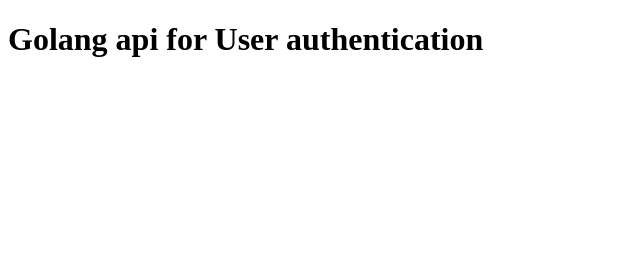
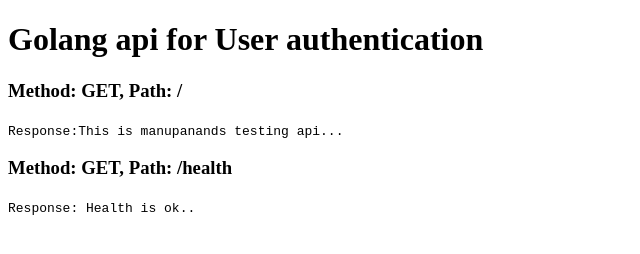
Before and after one commit to manupanand-freelance-developer/go-fiber-user-auth-microservice, a plain HTML site: page src/public/index.html in a window 1280 px wide. Shown: the whole page, without its empty margins (0-640 px from the left). Drawn offline with Linux system fonts and the light colour scheme.

Commit message:
update readme for test

```diff
--- a/src/public/index.html
+++ b/src/public/index.html
@@ -7,5 +7,13 @@
 </head>
 <body>
     <h1> Golang api for User authentication </h1>
+    <h3>Method: GET, Path: / </h3>
+    <code>
+        Response:This is manupanands testing api...
+    </code>
+        <h3>Method: GET, Path: /health </h3>
+    <code>
+         Response: Health is ok..
+    </code>
 </body>
 </html>
```
Also changed, not shown: 2 other files.
